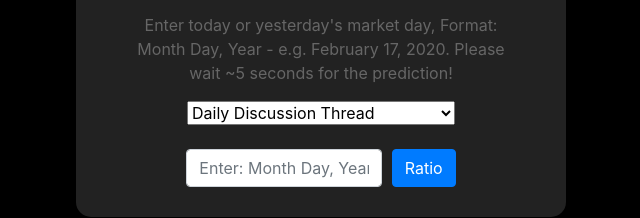
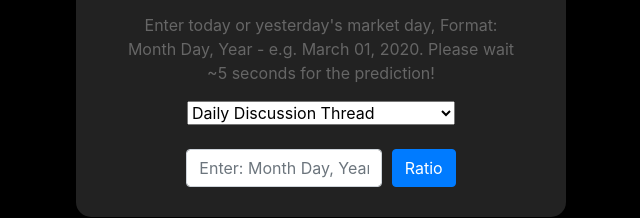
Before and after one commit to eugenlee/bullorbear, a plain HTML site: page index.html in a window 1280 px wide. Shown: the part 210-428 px from the top of the page, 319-959 px from the left. Drawn offline with nearby package versions, Linux system fonts and the light colour scheme.

Commit message:
make desc specific

```diff
--- a/index.html
+++ b/index.html
@@ -38,7 +38,7 @@
                                 <a href="https://www.reddit.com/r/wallstreetbets/">r/wallstreetbets</a> </p>
                         </span>
                         <span id="intro">
-                            <p>Enter today or yesterday's market day, Format: Month Day, Year - e.g. February 17, 2020. Please wait ~5 seconds for the prediction!</p>
+                            <p>Enter today or yesterday's market day, Format: Month Day, Year - e.g. March 01, 2020. Please wait ~5 seconds for the prediction!</p>
                         </span>
                     </div>
 
```
